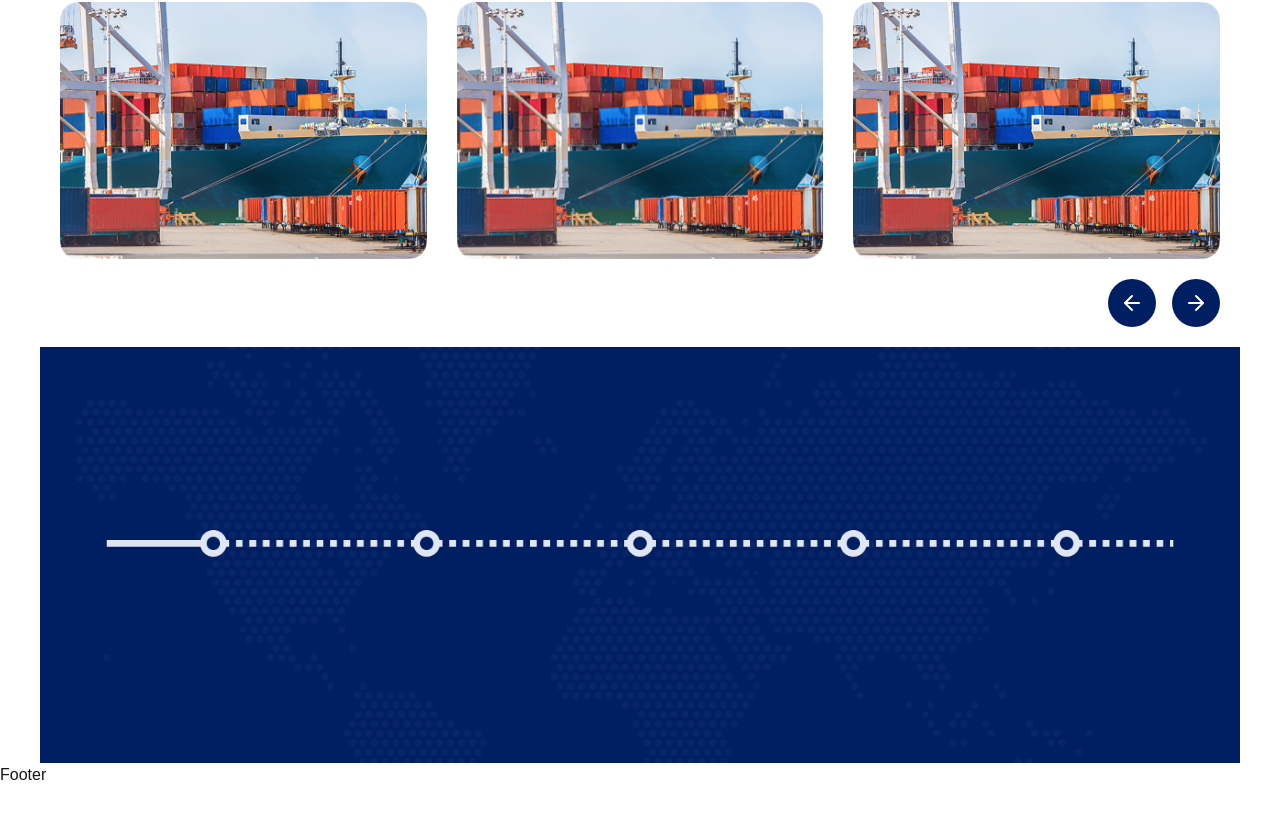
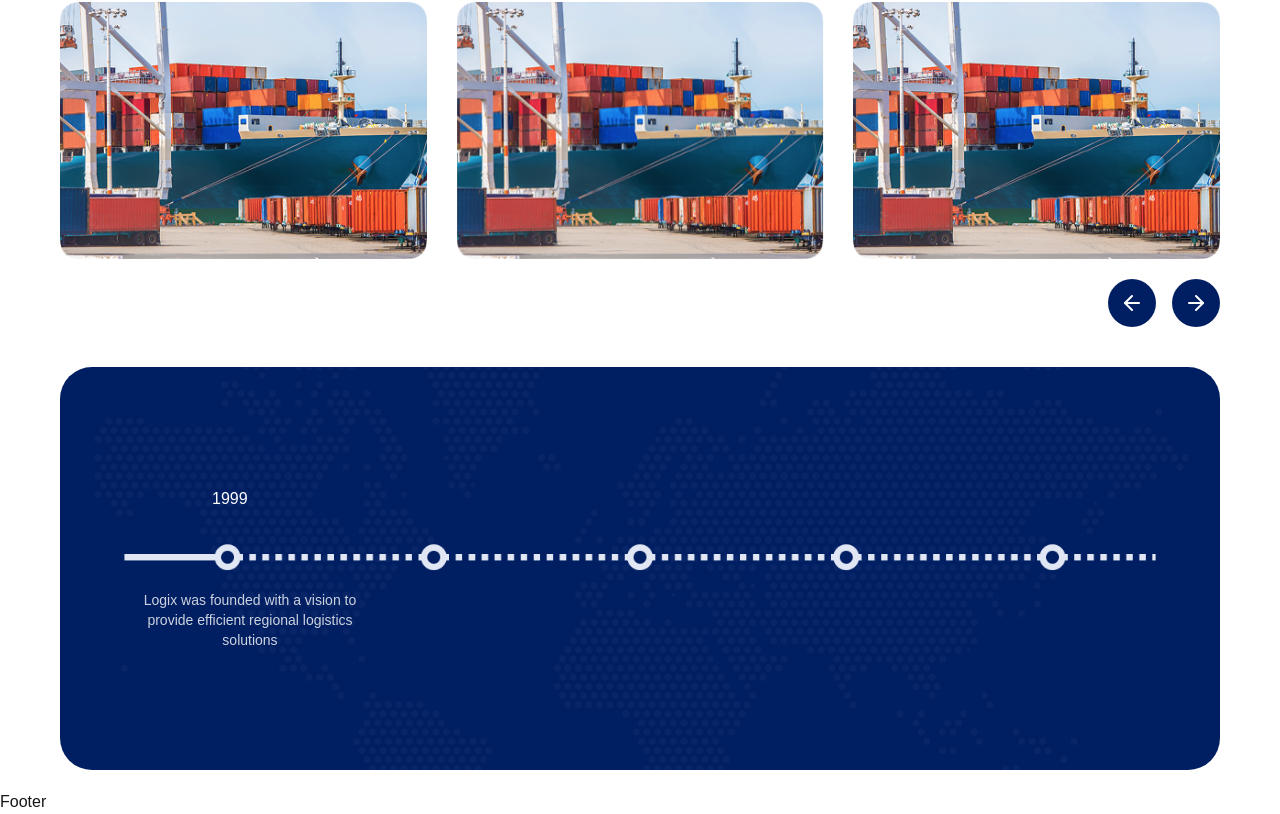
Before and after one commit to sergiojaa/Mkoia_logistic_company, a Next.js app: page /about in a window 1280 px wide. Shown: the part 1529-2343 px from the top of the page. Before the commit the page ends 2316 px from the top, so only its background shows below. Built offline with nearby package versions, Linux system fonts and the light colour scheme.

Commit message:
Add first title and description

```diff
--- a/app/components/about/History.tsx
+++ b/app/components/about/History.tsx
@@ -2,16 +2,29 @@
 import Image from 'next/image'
 export default function History() {
     return (
-        <div>
-            <div>
+        <div className='p-5'>
+            <div className='relative'>
                 <Image
-                    className='hidden md:block'
+                    className=' hidden lg:block  rounded-4xl'
                     src='/about/History-desktop.png' width={1200} height={200} alt='image' />
-                <Image
-                    className='md:hidden'
-                    src='/about/History-mobile.png' width={1200} height={200} alt='image' />
-
+                <div className='  text-white'>
+                    <p className='absolute top-30 left-38' >1999</p>
+                    <p className='absolute text-sm text-center text-[#CCD2DF] max-w-[220px] left-20 bottom-30'>Logix was founded with a vision to provide efficient regional logistics solutions</p>
+                </div>
             </div>
         </div>
     )
 }
+
+
+
+
+{/* <div className='relative'>
+                    <Image
+                        className='md:hidden rounded-4xl'
+                        src='/about/History-mobile.png' width={1200} height={200} alt='image' /> */}
+{/* <div className='absolute top-35 left-20'>
+                        <p className='text-white'>2005</p>
+                        <p className='text-[#CCD2DF]'> Expanded services to include international freight and cross-border solutions.</p>
+                    </div> */}
+{/* </div> */ }
```
